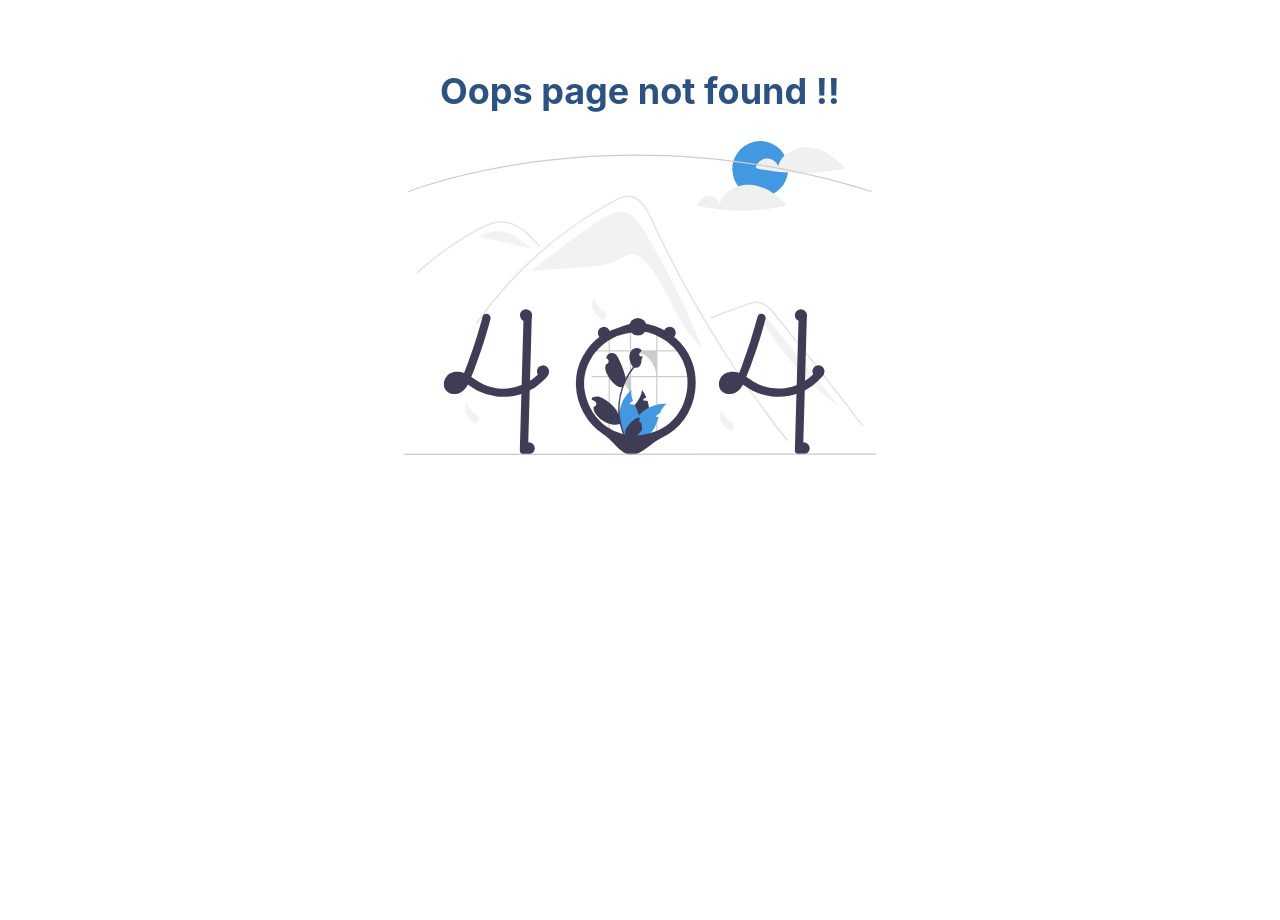
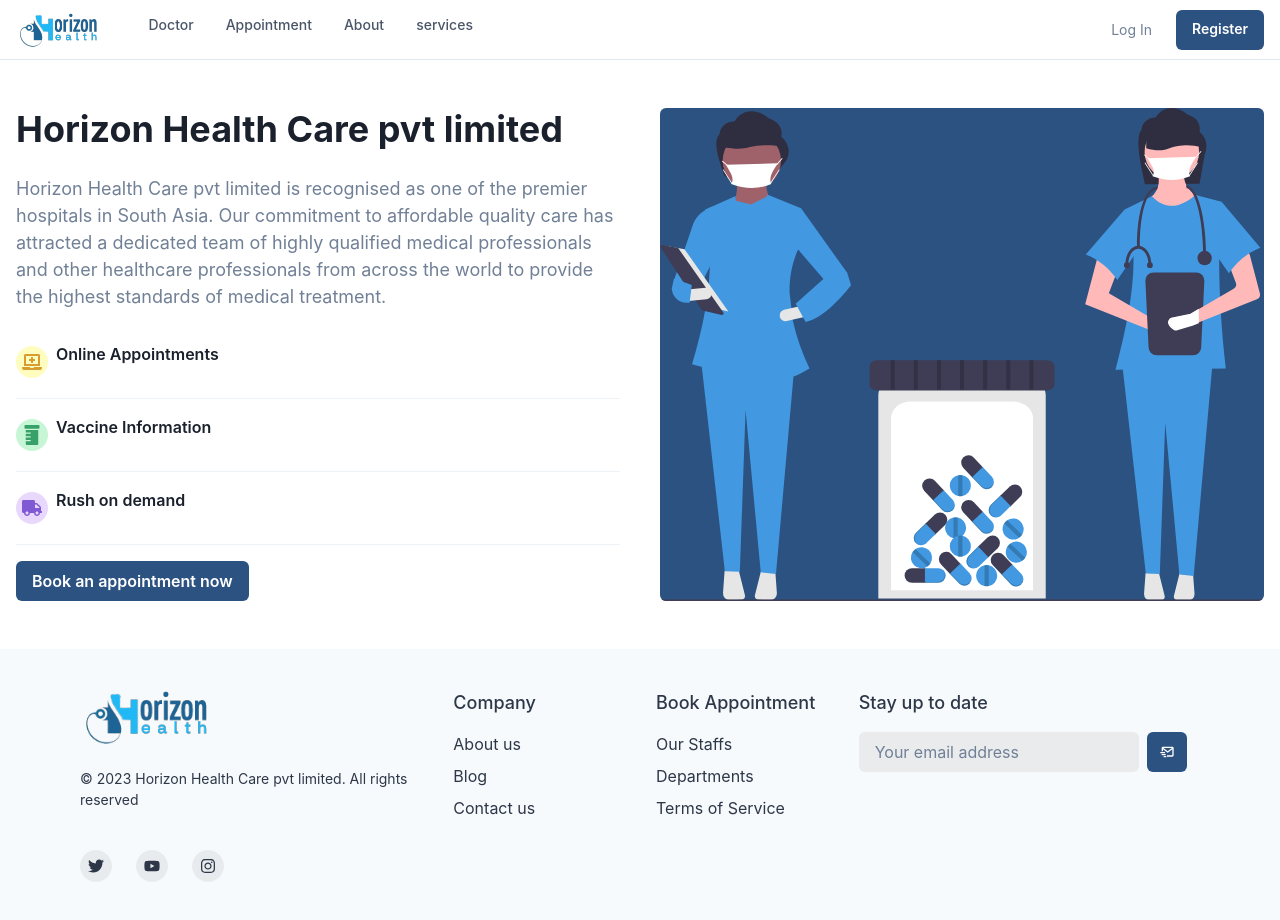
Before and after one commit to ilahiamaan606/abrupt-celery-1805, a React (Create React App) app in the folder frontend/: page /about in a window 1280 px wide. Before the commit this address had no page. Before the commit the page ends 800 px from the top, so only its background shows below. Built offline with nearby package versions, Linux system fonts and the light colour scheme.

Commit message:
about page completed

```diff
--- a/frontend/src/App.js
+++ b/frontend/src/App.js
@@ -7,6 +7,8 @@ import Footer from "./pages/footer/Footer";
 import Login from "./pages/login_signup/Login";
 import Signup from './pages/login_signup/Signup';
 import Department from "./pages/department/Department";
+import Staffs from "./pages/staffs/Staffs";
+import About from "./pages/About/About";
 function App() {
   return (
   <BrowserRouter>
@@ -16,6 +18,8 @@ function App() {
 
   <Route path="/bookappointment" Component={Appointment} />
   <Route path="/departments" Component={Department} />
+  <Route path="/about" Component={About} />
+  <Route path="/ourstaffs" Component={Staffs} />
   <Route path="/login" Component={Login} />
   <Route path="/signup" Component={Signup} />
 
--- /dev/null
+++ b/frontend/src/pages/About/About.jsx
@@ -0,0 +1,15 @@
+import React from 'react'
+import Header from "../../components/Header"
+import Footer from "../footer/Footer"
+import AboutLayout from './AboutLayout'
+function About() {
+  return (
+    <>
+   <Header/>
+   <AboutLayout/>
+   <Footer/>
+    </>
+  )
+}
+
+export default About
--- /dev/null
+++ b/frontend/src/pages/About/AboutLayout.jsx
@@ -0,0 +1,104 @@
+import medicine from '../../assets/images/tablets.svg'
+
+import { FaLaptopMedical,FaPrescriptionBottle,FaTruck } from "react-icons/fa";
+import {
+    Container,
+    SimpleGrid,
+    Image,
+    Flex,
+    Heading,
+    Text,
+    Stack,
+    StackDivider,
+    Icon,
+    useColorModeValue,
+    Button,
+  } from '@chakra-ui/react';
+  import {
+    IoAnalyticsSharp,
+    IoLogoBitcoin,
+    IoSearchSharp,
+  } from 'react-icons/io5';
+  import { ReactElement } from 'react';
+import { Link } from 'react-router-dom';
+
+  interface FeatureProps {
+    text: string;
+    iconBg: string;
+    icon?: ReactElement;
+  }
+
+
+
+
+  const Feature = ({ text, icon, iconBg }: FeatureProps) => {
+    return (
+      <Stack direction={'row'} align={'center'}>
+        <Flex
+          w={8}
+          h={8}
+          align={'center'}
+          justify={'center'}
+          rounded={'full'}
+          bg={iconBg}>
+          {icon}
+        </Flex>
+        <Text fontWeight={600}>{text}</Text>
+      </Stack>
+    );
+  };
+
+  export default function AboutLayout() {
+    return (
+      <Container maxW={'8xl'} py={12}>
+        <SimpleGrid columns={{ base: 1, md: 2 }} spacing={10}>
+          <Stack spacing={4}>
+
+            <Heading>Horizon Health Care pvt limited</Heading>
+            <Text color={'gray.500'} fontSize={'lg'}>
+            Horizon Health Care pvt limited is recognised as one of the premier hospitals in South Asia. Our commitment to affordable quality care has attracted a dedicated team of highly qualified medical professionals and other healthcare professionals from across the world to provide the highest standards of medical treatment.
+            </Text>
+            <Stack
+              spacing={4}
+              divider={
+                <StackDivider
+                  borderColor={useColorModeValue('gray.100', 'gray.700')}
+                />
+              }>
+              <Feature
+                icon={
+                  <Icon as={FaLaptopMedical} color={'yellow.500'} w={5} h={5} />
+                }
+                iconBg={useColorModeValue('yellow.100', 'yellow.900')}
+                text={'Online Appointments'}
+              />
+              <Feature
+                icon={<Icon as={FaPrescriptionBottle} color={'green.500'} w={5} h={5} />}
+                iconBg={useColorModeValue('green.100', 'green.900')}
+                text={'Vaccine Information'}
+              />
+              <Feature
+                icon={
+                  <Icon as={FaTruck} color={'purple.500'} w={5} h={5} />
+                }
+                iconBg={useColorModeValue('purple.100', 'purple.900')}
+                text={"Rush on demand"}
+              />
+              <Link to={"/ourstaffs"} ><Button bgColor={"blue.700"} color={"#fff"}  >Book an appointment now</Button></Link>
+            </Stack>
+          </Stack>
+          <Flex>
+            <Image
+             bgColor={"blue.700"}
+              rounded={'md'}
+              alt={'feature image'}
+              src={
+                medicine
+              }
+              objectFit={'cover'}
+            />
+          </Flex>
+        </SimpleGrid>
+      </Container>
+    );
+  }
--- /dev/null
+++ b/frontend/src/pages/staffs/Staffs.jsx
@@ -0,0 +1,34 @@
+import React from 'react'
+import Header from '../../components/Header'
+import Footer from '../footer/Footer'
+import Card from '../../components/Card'
+import {Heading,Text,Stack,Select,Button} from "@chakra-ui/react"
+function Staffs() {
+    sessionStorage.setItem("department","anthropology")
+    sessionStorage.removeItem("department")
+  return (
+    <>
+    <Header/>
+    <Heading color={"blue.700"} textAlign={"center"} m={4} >Our Doctors</Heading>
+    <Text color={"blue.700"}  textAlign={"center"} >Here you can see the list of available doctors , choose  a department and book an appointment with any of our doctors.</Text>
+    <Stack margin={"auto"}  flexDir={"row"} w={"300px"}>
+        <Select onLoad={(e)=>{e.target.value="cardiology"}}  >
+        <option>{sessionStorage.getItem("department") || "select department"} </option>
+        </Select>
+
+    </Stack>
+    <Stack m={8} w={"100%"} h={"auto"} justify={"space-evenly"} display={"flex"} flexWrap={"wrap"} flexDir={"row"} >
+
+
+
+      {Array(5).fill(" ").map((item,i)=>{
+        return <Card/>
+      })}
+
+      </Stack>
+    <Footer/>
+    </>
+  )
+}
+
+export default Staffs
```
Also changed, not shown: frontend/src/assets/images/doctors.svg (added), frontend/src/assets/images/tablets.svg (added), frontend/src/pages/staffs/layout.jsx (added).
